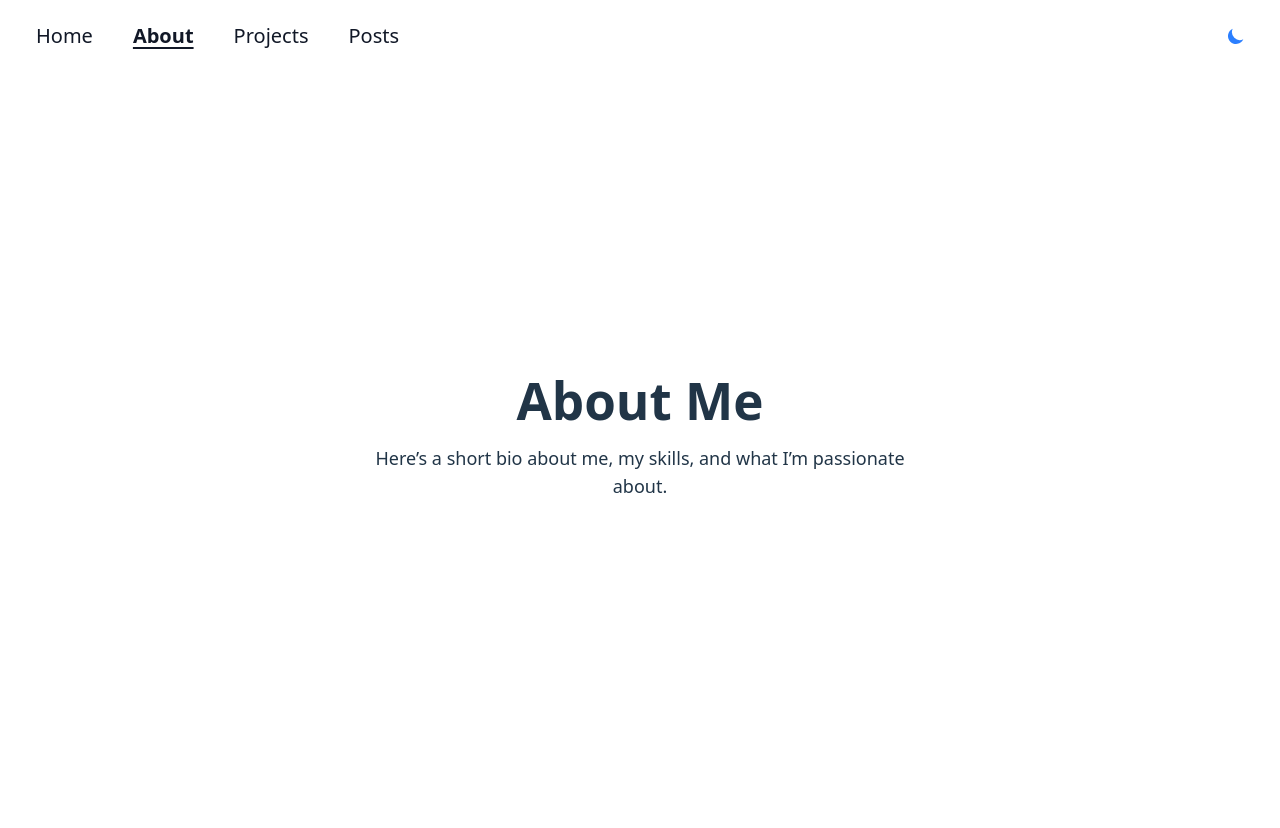
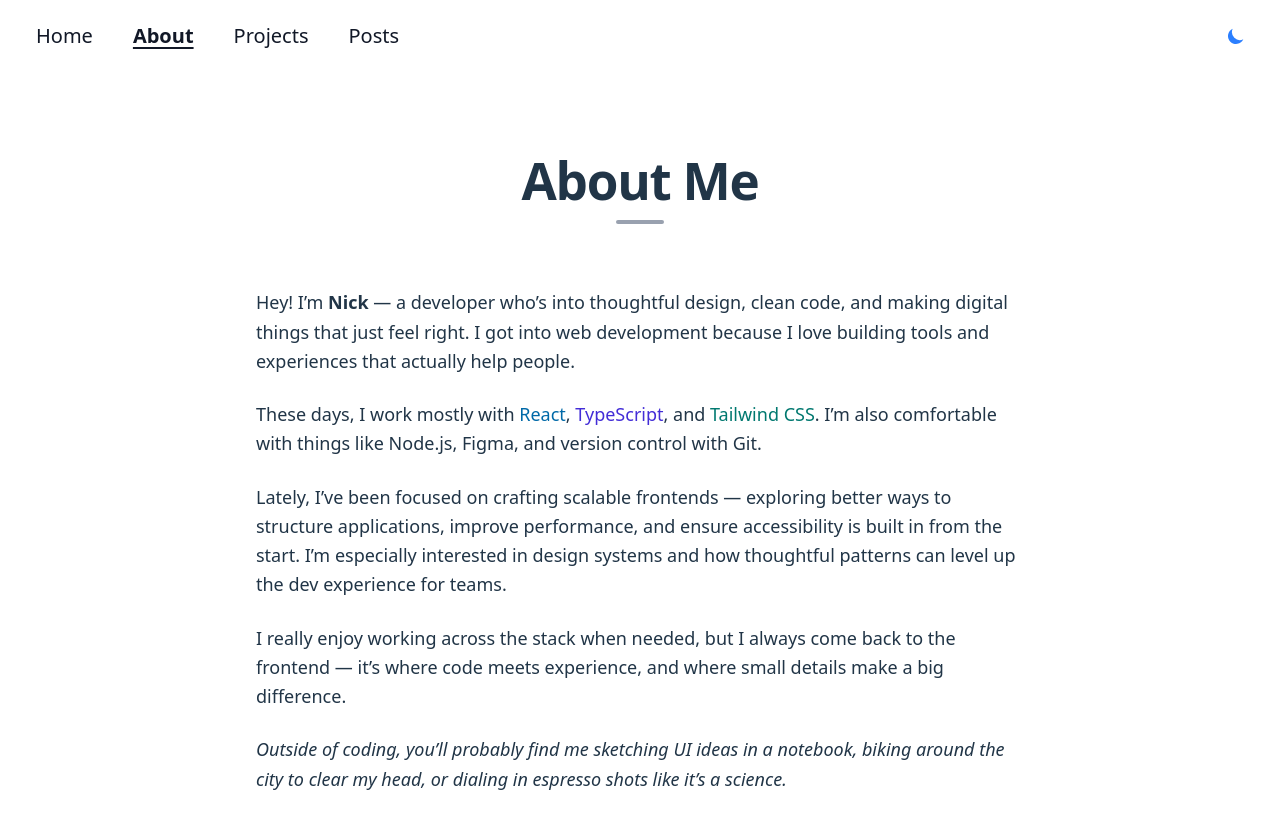
Before and after one commit to nicholas-camp/nicholas-camp.github.io, a React (Vite) app: page /about in a window 1280 px wide. Shown: the top 828 px of the page. Before the commit the page ends 800 px from the top, so only its background shows below. Built offline with nearby package versions, Linux system fonts and the light colour scheme.

Commit message:
Update about page content

```diff
--- a/src/index.css
+++ b/src/index.css
@@ -30,7 +30,10 @@ body {
   min-width: 320px;
   min-height: 100vh;
   overflow: hidden;
+  color: var(--text-color); /* 👈 Add this */
+  background-color: var(--bg-color); /* 👈 Also make sure this is here */
 }
+
 
 h1 {
   font-size: 3.2em;
--- a/src/pages/About.tsx
+++ b/src/pages/About.tsx
@@ -1,9 +1,36 @@
 const About = () => (
-    <div className="w-full h-full flex flex-col items-center justify-center text-center px-4">
-        <h1 className="text-4xl font-bold mb-4">About Me</h1>
-        <p className="max-w-xl text-center text-lg">
-            Here’s a short bio about me, my skills, and what I’m passionate about.
-        </p>
+    <div className="min-h-screen w-full flex flex-col items-center px-6 py-20 gap-16">
+        {/* Heading */}
+        <div className="text-center">
+            <h1 className="text-5xl font-bold tracking-tight mb-3">About Me</h1>
+            <div className="w-12 h-1 bg-gray-400 dark:bg-gray-600 mx-auto rounded-full" />
+        </div>
+
+        {/* Bio Section */}
+        <div className="max-w-3xl space-y-6 text-lg leading-relaxed text-center sm:text-left">
+            <p>
+                Hey! I’m <span className="font-semibold">Nick</span> — a developer who’s into thoughtful design, clean code, and making digital things that just feel right. I got into web development because I love building tools and experiences that actually help people.
+            </p>
+
+            <p>
+                These days, I work mostly with <span className="font-medium text-sky-700 dark:text-sky-400">React</span>, <span className="font-medium text-indigo-700 dark:text-indigo-400">TypeScript</span>, and <span className="font-medium text-teal-700 dark:text-teal-400">Tailwind CSS</span>. I’m also comfortable with things like <span className="font-medium">Node.js</span>, <span className="font-medium">Figma</span>, and version control with <span className="font-medium">Git</span>.
+            </p>
+
+            <p>
+                Lately, I’ve been focused on crafting scalable frontends — exploring better ways to structure applications, improve performance, and ensure accessibility is built in from the start. I’m especially interested in design systems and how thoughtful patterns can level up the dev experience for teams.
+            </p>
+
+            <p>
+                I really enjoy working across the stack when needed, but I always come back to the frontend — it’s where code meets experience, and where small details make a big difference.
+            </p>
+
+            <p className="italic">
+                Outside of coding, you’ll probably find me sketching UI ideas in a notebook, biking around the city to clear my head, or dialing in espresso shots like it’s a science.
+            </p>
+        </div>
     </div>
 )
+
+
+
 export default About
--- a/src/pages/Home.tsx
+++ b/src/pages/Home.tsx
@@ -13,18 +13,18 @@ const Home = () => (
         <h1 className="text-5xl font-bold">Hi, I’m Nick 👋</h1>
 
         {/* Subtle status */}
-        <div className="flex items-center gap-2 text-lg text-gray-500 dark:text-gray-400">
+        <div className="flex items-center gap-2 text-lg">
             <span className="h-2 w-2 rounded-full bg-green-500 animate-pulse"></span>
             <span>Available for freelance</span>
         </div>
 
         {/* Subtitle */}
-        <p className="text-xl max-w-xl text-gray-600 dark:text-gray-400">
+        <p className="text-xl max-w-xl">
             Welcome to my portfolio — developer, designer, and dreamer.
         </p>
 
         {/* Short Bio */}
-        <p className="text-md max-w-xl text-gray-500 dark:text-gray-400">
+        <p className="text-md max-w-xl">
             I love building clean, performant web apps and exploring new technologies. Currently focused on React, TypeScript, and UI design.
         </p>
 
@@ -62,10 +62,10 @@ const Home = () => (
 
         {/* Contact Me Section */}
         <div className="mt-4 space-y-1">
-            <p className="text-xl text-gray-600 dark:text-gray-400">
+            <p className="text-xl">
                 Interested in working together? Feel free to reach out!
             </p>
-            <p className="text-lg text-gray-500 dark:text-gray-400">
+            <p className="text-lg">
                 Email: <a href="mailto:someone@example.com" className="text-blue-500 dark:text-blue-400">someone@example.com</a>
             </p>
         </div>
```
